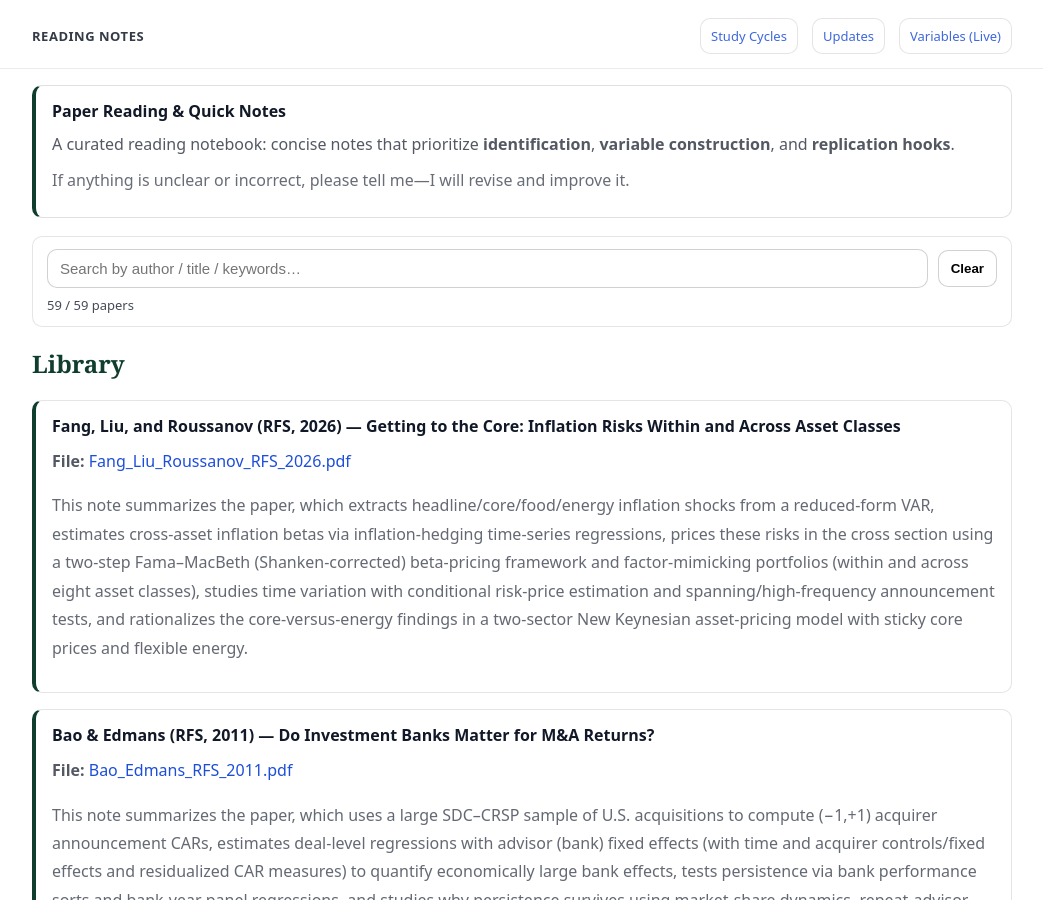
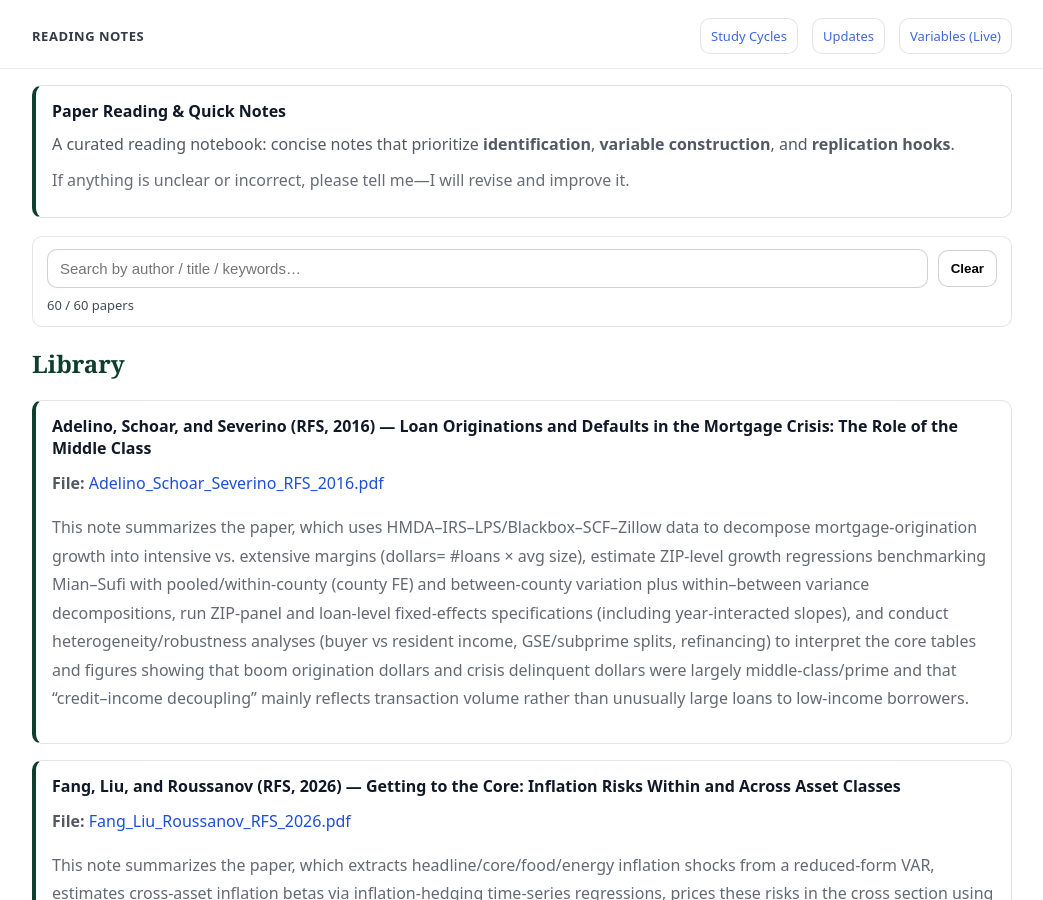
Before and after one commit to yaxinzn/study-archive, a Jekyll site: the page built from reading/index.md, in a window 1280 px wide and 900 px high. Shown: the whole window, without its empty margins (118-1161 px from the left). Built offline with Jekyll 4.4.1, drawn with Linux system fonts in a browser that asks for light colours.

Commit message:
Reading: add/update Adelino_Schoar_Severino_RFS_2016.pdf

```diff
--- a/_data/reading.yml
+++ b/_data/reading.yml
@@ -1,3 +1,7 @@
+- title: "Adelino, Schoar, and Severino (RFS, 2016) — Loan Originations and Defaults in the Mortgage Crisis: The Role of the Middle Class"
+  file: "Adelino_Schoar_Severino_RFS_2016.pdf"
+  desc: "This note summarizes the paper, which uses HMDA–IRS–LPS/Blackbox–SCF–Zillow data to decompose mortgage-origination growth into intensive vs. extensive margins (dollars= #loans × avg size), estimate ZIP-level growth regressions benchmarking Mian–Sufi with pooled/within-county (county FE) and between-county variation plus within–between variance decompositions, run ZIP-panel and loan-level fixed-effects specifications (including year-interacted slopes), and conduct heterogeneity/robustness analyses (buyer vs resident income, GSE/subprime splits, refinancing) to interpret the core tables and figures showing that boom origination dollars and crisis delinquent dollars were largely middle-class/prime and that “credit–income decoupling” mainly reflects transaction volume rather than unusually large loans to low-income borrowers."
+
 - title: "Fang, Liu, and Roussanov (RFS, 2026) — Getting to the Core: Inflation Risks Within and Across Asset Classes"
   file: "Fang_Liu_Roussanov_RFS_2026.pdf"
   desc: "This note summarizes the paper, which extracts headline/core/food/energy inflation shocks from a reduced-form VAR, estimates cross-asset inflation betas via inflation-hedging time-series regressions, prices these risks in the cross section using a two-step Fama–MacBeth (Shanken-corrected) beta-pricing framework and factor-mimicking portfolios (within and across eight asset classes), studies time variation with conditional risk-price estimation and spanning/high-frequency announcement tests, and rationalizes the core-versus-energy findings in a two-sector New Keynesian asset-pricing model with sticky core prices and flexible energy."
```
Also changed, not shown: 1 other file.
